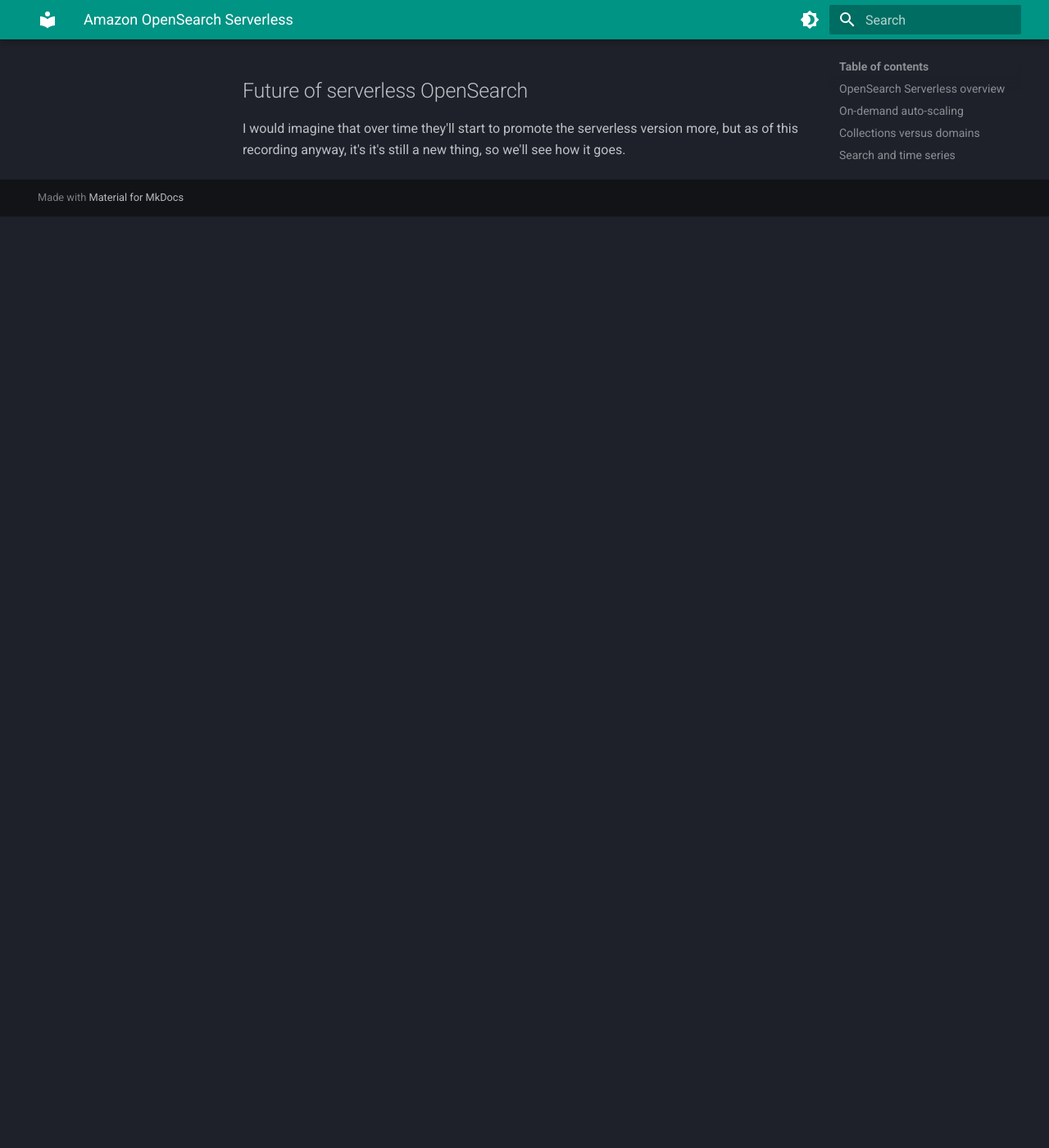
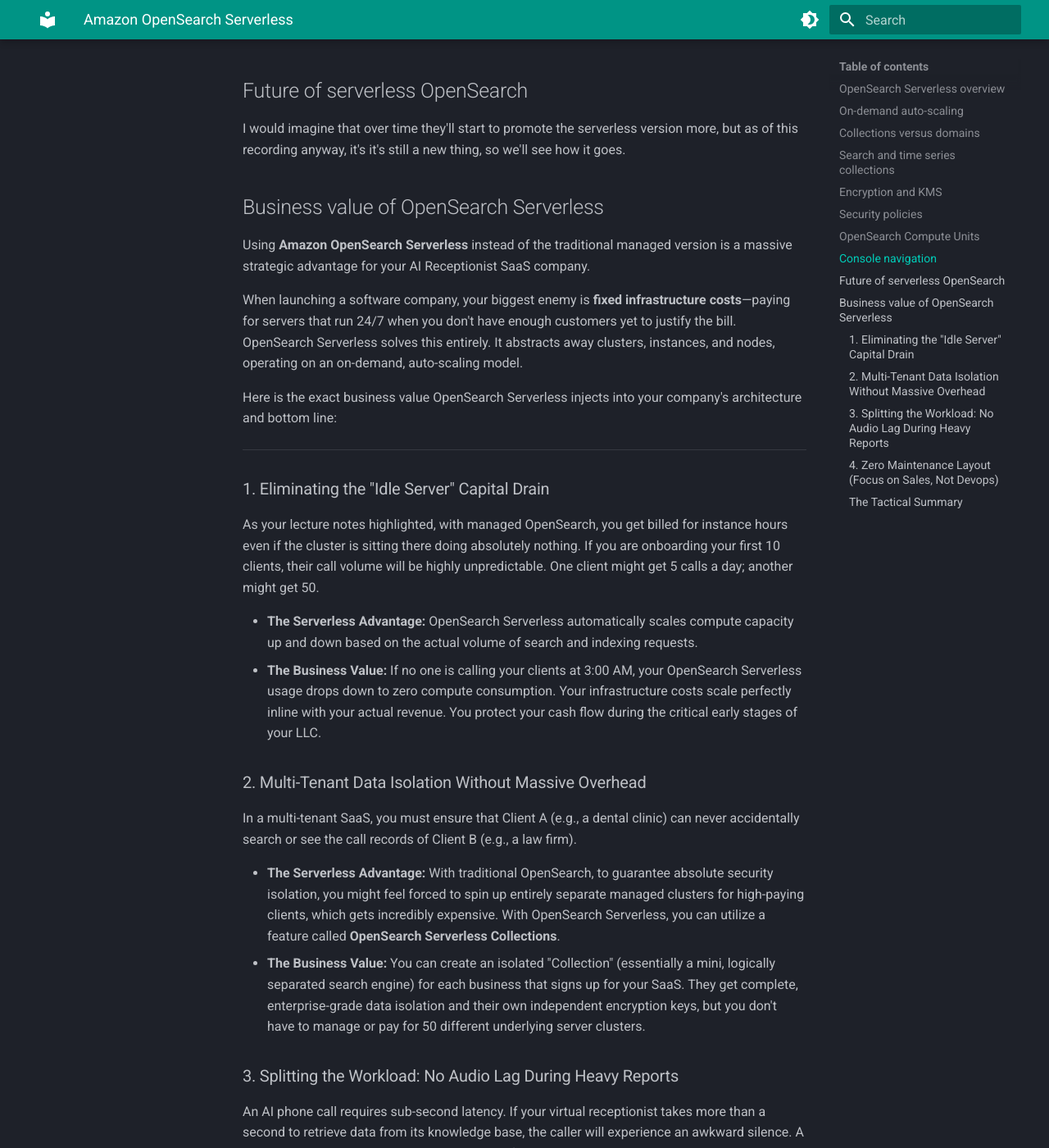
Before and after one commit to qgjones9/aws-genai-pro, an MkDocs documentation site: the page built from docs/section-2/22-amazon-opensearch-serverless/index.md, in a window 1280 px wide and 1400 px high, scrolled down 1528 px. Shown: the whole window at 82% size. Built offline with MkDocs 1.6.1 and Material for MkDocs 9.7.7, drawn with Linux system fonts in a browser that asks for light colours; before the commit the page ends 1792 px from its top, so only the background shows below that; some of the changed text lies outside the part shown.

Commit message:
opensearch serverless

````diff
--- a/docs/section-2/22-amazon-opensearch-serverless/index.md
+++ b/docs/section-2/22-amazon-opensearch-serverless/index.md
@@ -35,3 +35,58 @@ Beyond that setting it up and using it's pretty much the same as it was in the m
 ## Future of serverless OpenSearch
 
 I would imagine that over time they'll start to promote the serverless version more, but as of this recording anyway, it's it's still a new thing, so we'll see how it goes.
+
+
+## Business value of OpenSearch Serverless
+
+Using **Amazon OpenSearch Serverless** instead of the traditional managed version is a massive strategic advantage for your AI Receptionist SaaS company.
+
+When launching a software company, your biggest enemy is **fixed infrastructure costs**—paying for servers that run 24/7 when you don't have enough customers yet to justify the bill. OpenSearch Serverless solves this entirely. It abstracts away clusters, instances, and nodes, operating on an on-demand, auto-scaling model.
+
+Here is the exact business value OpenSearch Serverless injects into your company's architecture and bottom line:
+
+---
+
+### 1. Eliminating the "Idle Server" Capital Drain
+
+As your lecture notes highlighted, with managed OpenSearch, you get billed for instance hours even if the cluster is sitting there doing absolutely nothing. If you are onboarding your first 10 clients, their call volume will be highly unpredictable. One client might get 5 calls a day; another might get 50.
+
+* **The Serverless Advantage:** OpenSearch Serverless automatically scales compute capacity up and down based on the actual volume of search and indexing requests.
+* **The Business Value:** If no one is calling your clients at 3:00 AM, your OpenSearch Serverless usage drops down to zero compute consumption. Your infrastructure costs scale perfectly inline with your actual revenue. You protect your cash flow during the critical early stages of your LLC.
+
+### 2. Multi-Tenant Data Isolation Without Massive Overhead
+
+In a multi-tenant SaaS, you must ensure that Client A (e.g., a dental clinic) can never accidentally search or see the call records of Client B (e.g., a law firm).
+
+* **The Serverless Advantage:** With traditional OpenSearch, to guarantee absolute security isolation, you might feel forced to spin up entirely separate managed clusters for high-paying clients, which gets incredibly expensive. With OpenSearch Serverless, you can utilize a feature called **OpenSearch Serverless Collections**.
+* **The Business Value:** You can create an isolated "Collection" (essentially a mini, logically separated search engine) for each business that signs up for your SaaS. They get complete, enterprise-grade data isolation and their own independent encryption keys, but you don't have to manage or pay for 50 different underlying server clusters.
+
+### 3. Splitting the Workload: No Audio Lag During Heavy Reports
+
+An AI phone call requires sub-second latency. If your virtual receptionist takes more than a second to retrieve data from its knowledge base, the caller will experience an awkward silence. A major issue with traditional databases is that if a business owner runs a massive data report (e.g., *"Show me all negative call analytics for the last 6 months"*), it hogs the server's CPU and slows down the database for everything else.
+
+* **The Serverless Advantage:** OpenSearch Serverless completely decouples its **Indexing** component (writing call logs) from its **Search** component (reading knowledge bases for live calls).
+* **The Business Value:** A business owner can run a massive, heavy analytical search on their dashboard, and it will have **zero impact** on the live phone calls happening simultaneously. The serverless architecture instantly provisions separate compute power for the dashboard user, ensuring your live AI receptionist lines stay fast, crisp, and lag-free.
+
+```mermaid
+flowchart LR
+    S([OpenSearch Serverless API])
+    S -- "→" --> I([Compute Tier: Indexing])
+    S -- "→" --> Q([Compute Tier: Search])
+    I -- "Saves New Call Logs" --> L{{ }}
+    Q -- "Fetches Live RAG Knowledge" --> K{{ }}
+    Q -- "Zero lag from indexing!" --> Z(( ))
+```
+
+### 4. Zero Maintenance Layout (Focus on Sales, Not Devops)
+
+As a founder, your time should be spent closing clients, refining the AI's prompts, and building integrations—not monitoring server memory usage or worrying about disk space capacity.
+
+* **The Serverless Advantage:** There are no master nodes to configure, no data nodes to choose, no scaling policies to write, and no upgrades to manage. AWS handles all the patching, security updates, and underlying hardware failures automatically.
+* **The Business Value:** You can operate as a lean, agile company. You don't need to hire an expensive DevOps engineer just to keep your search database online and stable.
+
+---
+
+### The Tactical Summary
+
+OpenSearch Serverless changes the financial math of your business. It transforms what used to be a high-cost, high-maintenance enterprise search tool into a **pay-as-you-go utility**. It gives your virtual receptionist platform the capability to handle a massive surge of thousands of simultaneous calls, or scale down to quiet periods effortlessly, all while maintaining strict security compliance for your business clients.
````
